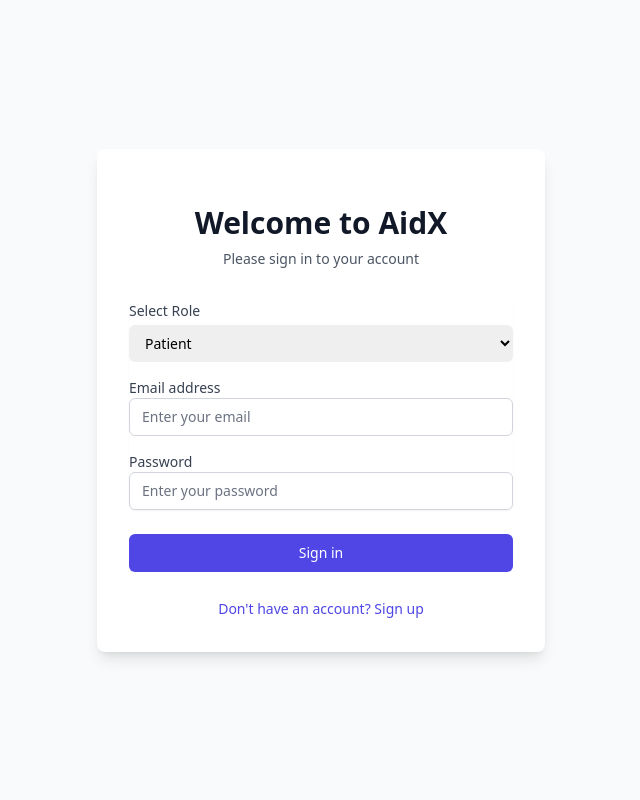
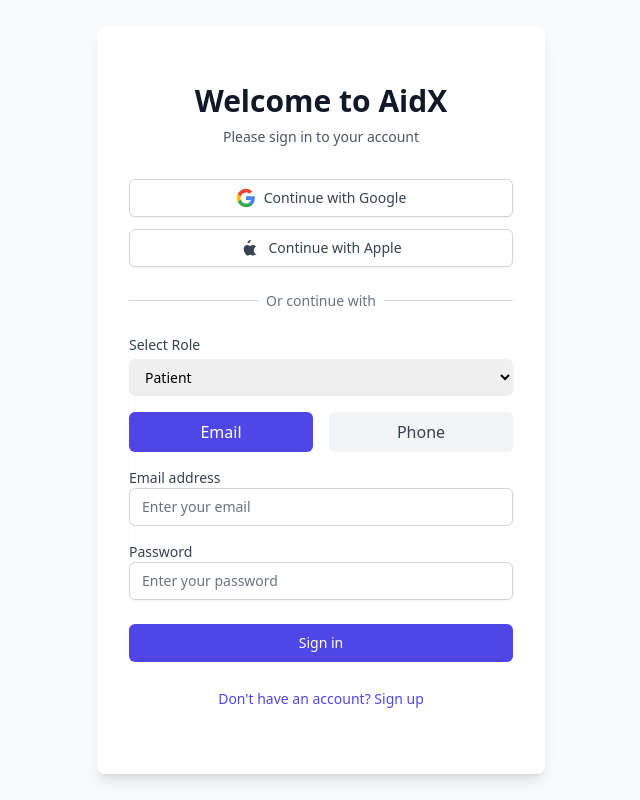
Before and after one commit to Mitadru17/AidX, a Next.js app: page /login in a window 1280 px wide. Shown: the whole page, without its empty margins (319-959 px from the left). Built offline with nearby package versions, Linux system fonts and the light colour scheme; no server answers.

Commit message:
login features with more options

```diff
--- a/src/app/login/page.tsx
+++ b/src/app/login/page.tsx
@@ -1,14 +1,19 @@
 'use client';
 
-import React, { useState, ChangeEvent, FormEvent } from 'react';
+import React, { useState, ChangeEvent, FormEvent, useEffect } from 'react';
 import { useRouter } from 'next/navigation';
 import { UserRole, LoginCredentials } from '@/types/auth';
 import { useAuth } from '@/hooks/useAuth';
+import Image from 'next/image';
 
 export default function LoginPage() {
   const router = useRouter();
-  const { login, signup } = useAuth();
+  const { login, signup, loginWithGoogle, loginWithApple, loginWithPhone, confirmPhoneCode, setupRecaptcha } = useAuth();
   const [isSignUp, setIsSignUp] = useState(false);
+  const [isPhoneLogin, setIsPhoneLogin] = useState(false);
+  const [phoneNumber, setPhoneNumber] = useState('');
+  const [verificationCode, setVerificationCode] = useState('');
+  const [showVerificationInput, setShowVerificationInput] = useState(false);
   const [credentials, setCredentials] = useState<LoginCredentials>({
     email: '',
     password: '',
@@ -17,13 +22,28 @@
   const [error, setError] = useState<string>('');
   const [loading, setLoading] = useState(false);
 
+  useEffect(() => {
+    // Setup recaptcha when component mounts
+    if (typeof window !== 'undefined') {
+      setupRecaptcha('recaptcha-container');
+    }
+  }, []);
+
   const handleSubmit = async (e: FormEvent<HTMLFormElement>) => {
     e.preventDefault();
     setError('');
     setLoading(true);
 
     try {
-      if (isSignUp) {
+      if (isPhoneLogin && showVerificationInput) {
+        await confirmPhoneCode(verificationCode);
+      } else if (isPhoneLogin) {
+        const recaptchaVerifier = setupRecaptcha('recaptcha-container');
+        await loginWithPhone(phoneNumber, recaptchaVerifier);
+        setShowVerificationInput(true);
+        setLoading(false);
+        return;
+      } else if (isSignUp) {
         await signup(credentials.email, credentials.password);
       } else {
         await login(credentials.email, credentials.password);
@@ -31,6 +51,23 @@
       router.push(`/${credentials.role}`);
     } catch (error: any) {
       setError(error.message || 'An error occurred during authentication');
+    } finally {
+      setLoading(false);
+    }
+  };
+
+  const handleSocialLogin = async (provider: 'google' | 'apple') => {
+    setError('');
+    setLoading(true);
+    try {
+      if (provider === 'google') {
+        await loginWithGoogle();
+      } else {
+        await loginWithApple();
+      }
+      router.push(`/${credentials.role}`);
+    } catch (error: any) {
+      setError(error.message || `Error signing in with ${provider}`);
     } finally {
       setLoading(false);
     }
@@ -56,6 +93,60 @@
           </p>
         </div>
 
+        <div className="mt-8 space-y-6">
+          <div className="grid grid-cols-1 gap-3">
+            <button
+              type="button"
+              onClick={() => handleSocialLogin('google')}
+              className="w-full flex items-center justify-center px-4 py-2 border border-gray-300 rounded-md shadow-sm text-sm font-medium text-gray-700 bg-white hover:bg-gray-50"
+              disabled={loading}
+            >
+              <svg className="w-5 h-5 mr-2" viewBox="0 0 24 24">
+                <path
+                  fill="#4285F4"
+                  d="M22.56 12.25c0-.78-.07-1.53-.2-2.25H12v4.26h5.92c-.26 1.37-1.04 2.53-2.21 3.31v2.77h3.57c2.08-1.92 3.28-4.74 3.28-8.09z"
+                />
+                <path
+                  fill="#34A853"
+                  d="M12 23c2.97 0 5.46-.98 7.28-2.66l-3.57-2.77c-.98.66-2.23 1.06-3.71 1.06-2.86 0-5.29-1.93-6.16-4.53H2.18v2.84C3.99 20.53 7.7 23 12 23z"
+                />
+                <path
+                  fill="#FBBC05"
+                  d="M5.84 14.09c-.22-.66-.35-1.36-.35-2.09s.13-1.43.35-2.09V7.07H2.18C1.43 8.55 1 10.22 1 12s.43 3.45 1.18 4.93l2.85-2.22.81-.62z"
+                />
+                <path
+                  fill="#EA4335"
+                  d="M12 5.38c1.62 0 3.06.56 4.21 1.64l3.15-3.15C17.45 2.09 14.97 1 12 1 7.7 1 3.99 3.47 2.18 7.07l3.66 2.84c.87-2.6 3.3-4.53 6.16-4.53z"
+                />
+              </svg>
+              Continue with Google
+            </button>
+
+            <button
+              type="button"
+              onClick={() => handleSocialLogin('apple')}
+              className="w-full flex items-center justify-center px-4 py-2 border border-gray-300 rounded-md shadow-sm text-sm font-medium text-gray-700 bg-white hover:bg-gray-50"
+              disabled={loading}
+            >
+              <svg className="w-5 h-5 mr-2" viewBox="0 0 24 24">
+                <path
+                  fill="currentColor"
+                  d="M17.05 20.28c-.98.95-2.05.88-3.08.35-1.09-.55-2.09-.56-3.24 0-1.44.71-2.23.51-3.08-.35-4.64-4.75-4.13-11.59 1.06-11.81 1.39.06 2.39.92 3.24.92.85 0 2.44-1.13 3.71-.96.63.03 2.39.25 3.52 1.88-3.89 2.3-3.26 8.31.87 9.97zm-4.24-18.05c-2.19.21-4.05 2.48-3.77 4.4 2.02.14 4.11-2.3 3.77-4.4z"
+                />
+              </svg>
+              Continue with Apple
+            </button>
+          </div>
+
+          <div className="relative">
+            <div className="absolute inset-0 flex items-center">
+              <div className="w-full border-t border-gray-300"></div>
+            </div>
+            <div className="relative flex justify-center text-sm">
+              <span className="px-2 bg-white text-gray-500">Or continue with</span>
+            </div>
+          </div>
+
           <form className="mt-8 space-y-6" onSubmit={handleSubmit}>
             <div className="rounded-md shadow-sm space-y-4">
               <div>
@@ -74,6 +165,65 @@
                 </select>
               </div>
 
+              <div className="flex items-center space-x-4">
+                <button
+                  type="button"
+                  onClick={() => {
+                    setIsPhoneLogin(false);
+                    setShowVerificationInput(false);
+                  }}
+                  className={`flex-1 text-center py-2 px-4 rounded-md ${!isPhoneLogin ? 'bg-indigo-600 text-white' : 'bg-gray-100 text-gray-700'}`}
+                >
+                  Email
+                </button>
+                <button
+                  type="button"
+                  onClick={() => {
+                    setIsPhoneLogin(true);
+                    setShowVerificationInput(false);
+                  }}
+                  className={`flex-1 text-center py-2 px-4 rounded-md ${isPhoneLogin ? 'bg-indigo-600 text-white' : 'bg-gray-100 text-gray-700'}`}
+                >
+                  Phone
+                </button>
+              </div>
+
+              {isPhoneLogin ? (
+                showVerificationInput ? (
+                  <div>
+                    <label htmlFor="verificationCode" className="block text-sm font-medium text-gray-700">
+                      Verification Code
+                    </label>
+                    <input
+                      id="verificationCode"
+                      name="verificationCode"
+                      type="text"
+                      required
+                      value={verificationCode}
+                      onChange={(e) => setVerificationCode(e.target.value)}
+                      className="appearance-none rounded-md relative block w-full px-3 py-2 border border-gray-300 placeholder-gray-500 text-gray-900 focus:outline-none focus:ring-indigo-500 focus:border-indigo-500 sm:text-sm"
+                      placeholder="Enter verification code"
+                    />
+                  </div>
+                ) : (
+                  <div>
+                    <label htmlFor="phoneNumber" className="block text-sm font-medium text-gray-700">
+                      Phone Number
+                    </label>
+                    <input
+                      id="phoneNumber"
+                      name="phoneNumber"
+                      type="tel"
+                      required
+                      value={phoneNumber}
+                      onChange={(e) => setPhoneNumber(e.target.value)}
+                      className="appearance-none rounded-md relative block w-full px-3 py-2 border border-gray-300 placeholder-gray-500 text-gray-900 focus:outline-none focus:ring-indigo-500 focus:border-indigo-500 sm:text-sm"
+                      placeholder="+1234567890"
+                    />
+                  </div>
+                )
+              ) : (
+                <>
                   <div>
                     <label htmlFor="email" className="block text-sm font-medium text-gray-700">
                       Email address
@@ -86,7 +236,7 @@
                       required
                       value={credentials.email}
                       onChange={handleChange}
-                className="appearance-none rounded-md relative block w-full px-3 py-2 border border-gray-300 placeholder-gray-500 text-gray-900 focus:outline-none focus:ring-indigo-500 focus:border-indigo-500 focus:z-10 sm:text-sm"
+                      className="appearance-none rounded-md relative block w-full px-3 py-2 border border-gray-300 placeholder-gray-500 text-gray-900 focus:outline-none focus:ring-indigo-500 focus:border-indigo-500 sm:text-sm"
                       placeholder="Enter your email"
                     />
                   </div>
@@ -103,26 +253,35 @@
                       required
                       value={credentials.password}
                       onChange={handleChange}
-                className="appearance-none rounded-md relative block w-full px-3 py-2 border border-gray-300 placeholder-gray-500 text-gray-900 focus:outline-none focus:ring-indigo-500 focus:border-indigo-500 focus:z-10 sm:text-sm"
+                      className="appearance-none rounded-md relative block w-full px-3 py-2 border border-gray-300 placeholder-gray-500 text-gray-900 focus:outline-none focus:ring-indigo-500 focus:border-indigo-500 sm:text-sm"
                       placeholder="Enter your password"
                     />
                   </div>
+                </>
+              )}
             </div>
 
             {error && (
               <div className="text-red-500 text-sm text-center">{error}</div>
             )}
 
-          <div className="flex items-center justify-between">
+            <div>
               <button
                 type="submit"
                 disabled={loading}
                 className="group relative w-full flex justify-center py-2 px-4 border border-transparent text-sm font-medium rounded-md text-white bg-indigo-600 hover:bg-indigo-700 focus:outline-none focus:ring-2 focus:ring-offset-2 focus:ring-indigo-500 disabled:opacity-50 disabled:cursor-not-allowed"
               >
-              {loading ? 'Processing...' : (isSignUp ? 'Sign up' : 'Sign in')}
+                {loading ? 'Processing...' : (
+                  isPhoneLogin ? (
+                    showVerificationInput ? 'Verify Code' : 'Send Code'
+                  ) : (
+                    isSignUp ? 'Sign up' : 'Sign in'
+                  )
+                )}
               </button>
             </div>
 
+            {!isPhoneLogin && (
               <div className="text-center">
                 <button
                   type="button"
@@ -132,7 +291,12 @@
                   {isSignUp ? 'Already have an account? Sign in' : "Don't have an account? Sign up"}
                 </button>
               </div>
+            )}
           </form>
+        </div>
+
+        {/* Hidden reCAPTCHA container */}
+        <div id="recaptcha-container"></div>
       </div>
     </div>
   );
--- a/src/lib/firebase.ts
+++ b/src/lib/firebase.ts
@@ -1,5 +1,13 @@
 import { initializeApp, getApps } from 'firebase/app';
-import { getAuth } from 'firebase/auth';
+import {
+  getAuth,
+  GoogleAuthProvider,
+  OAuthProvider,
+  PhoneAuthProvider,
+  signInWithPopup,
+  signInWithPhoneNumber,
+  RecaptchaVerifier
+} from 'firebase/auth';
 import { getAnalytics } from 'firebase/analytics';
 
 const firebaseConfig = {
@@ -16,10 +24,25 @@
 const app = getApps().length === 0 ? initializeApp(firebaseConfig) : getApps()[0];
 const auth = getAuth(app);
 
+// Initialize providers
+const googleProvider = new GoogleAuthProvider();
+const appleProvider = new OAuthProvider('apple.com');
+const phoneProvider = new PhoneAuthProvider(auth);
+
 // Initialize Analytics only on client side
 let analytics = null;
 if (typeof window !== 'undefined') {
   analytics = getAnalytics(app);
 }
 
-export { app, auth, analytics };
+export {
+  app,
+  auth,
+  analytics,
+  googleProvider,
+  appleProvider,
+  phoneProvider,
+  signInWithPopup,
+  signInWithPhoneNumber,
+  RecaptchaVerifier
+};
```
Also changed, not shown: src/hooks/useAuth.ts (+68 -3 lines). Lines whose indentation alone changed are shown as unchanged.
